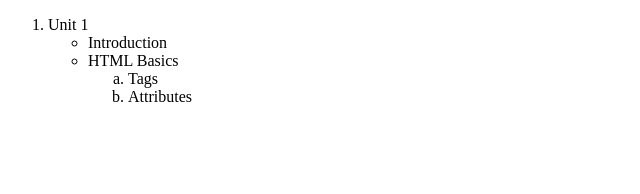
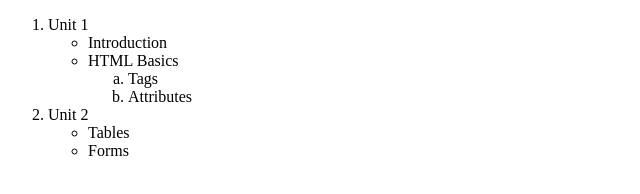
Before and after one commit to sachin08kumar/WDW_0358, a plain HTML site: page Assignments/Assignment-06.html in a window 1280 px wide. Shown: the whole page, without its empty margins (0-640 px from the left). Drawn offline with Linux system fonts and the light colour scheme.

Commit message:
Completed - 06

```diff
--- a/Assignments/Assignment-06.html
+++ b/Assignments/Assignment-06.html
@@ -17,3 +17,14 @@
                 </li>
             </ul>
         </li>
+
+           <li>Unit 2
+            <ul>
+                <li>Tables</li>
+                <li>Forms</li>
+            </ul>
+        </li>
+    </ol>
+
+</body>
+</html>
```
